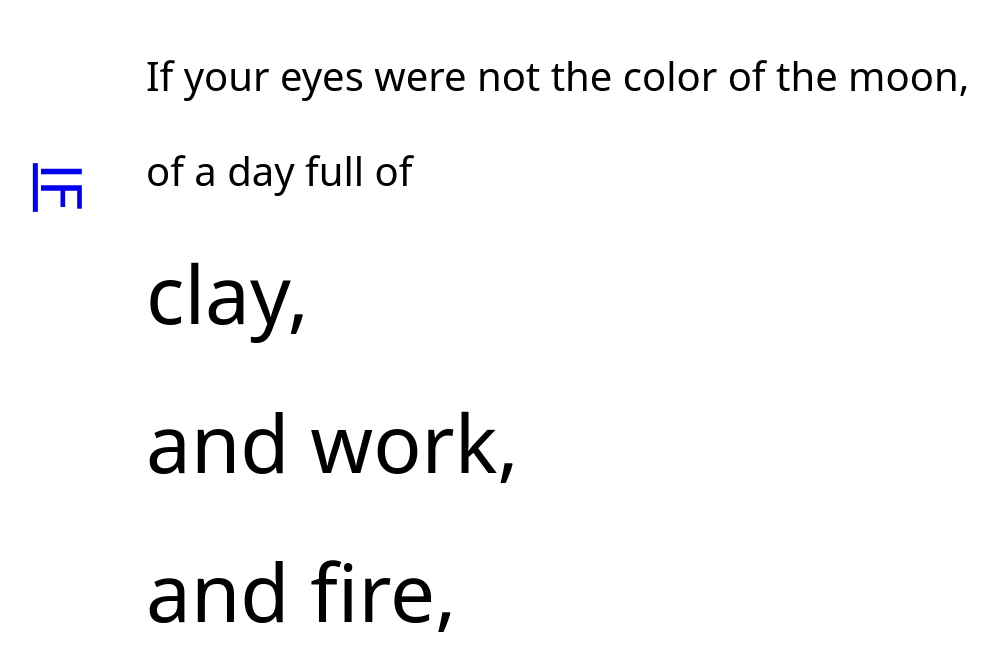
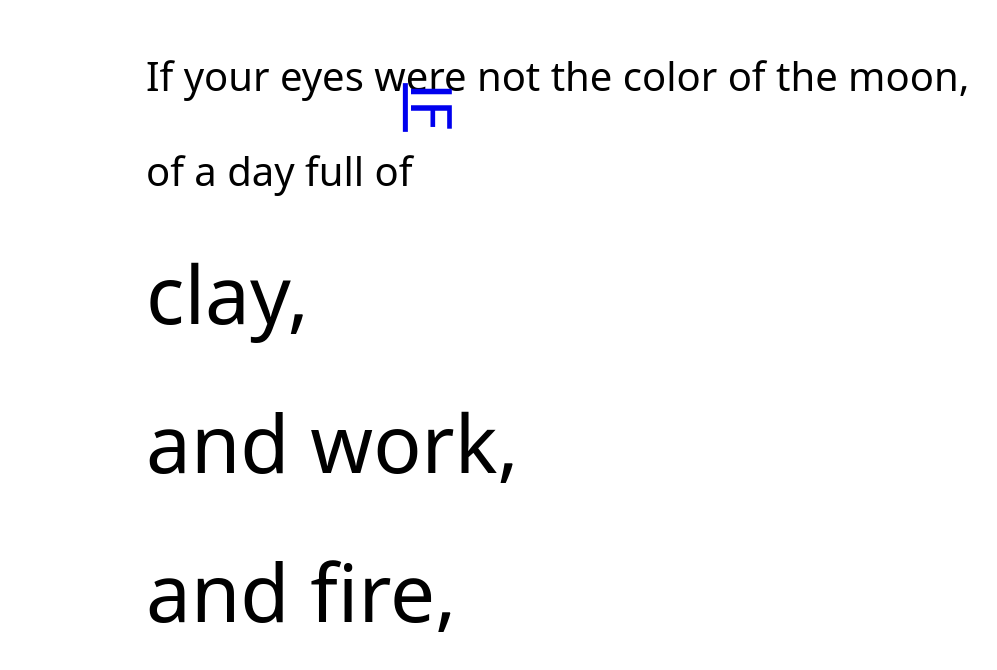
Before and after one commit to Cheerlizz/Sonnet-VIII, a plain HTML site: page The Poem/poem2.html in a window 1280 px wide. Shown: the part 200-870 px from the top of the page, without its empty margins (69-1066 px from the left). Drawn offline with Linux system fonts and the light colour scheme.

Commit message:
Update style.css

```diff
--- a/css/style.css
+++ b/css/style.css
@@ -60,7 +60,7 @@ span.special{
     /* padding-left: 200px; */
     text-align: left;
     position:absolute;
-    top:280px; left:80px;
+    top:200px; left:450px;
 
 }
 
```
